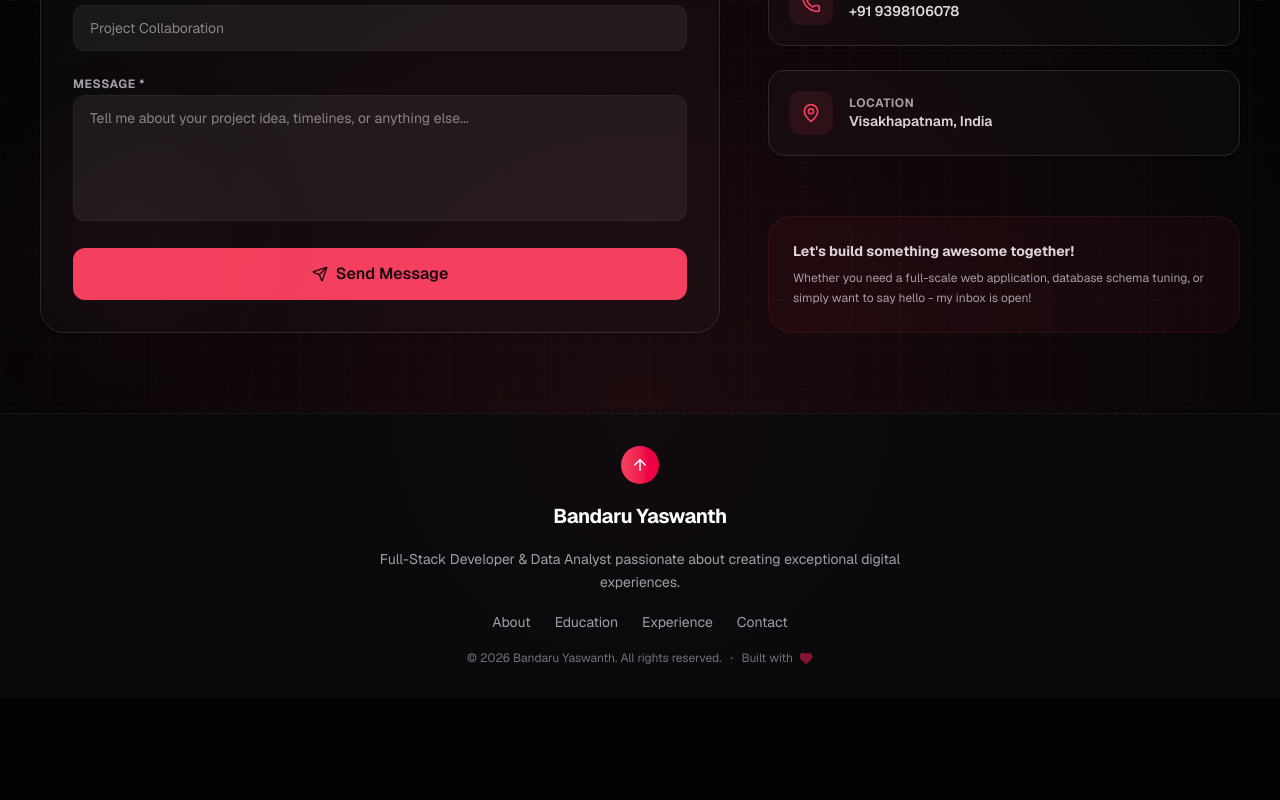
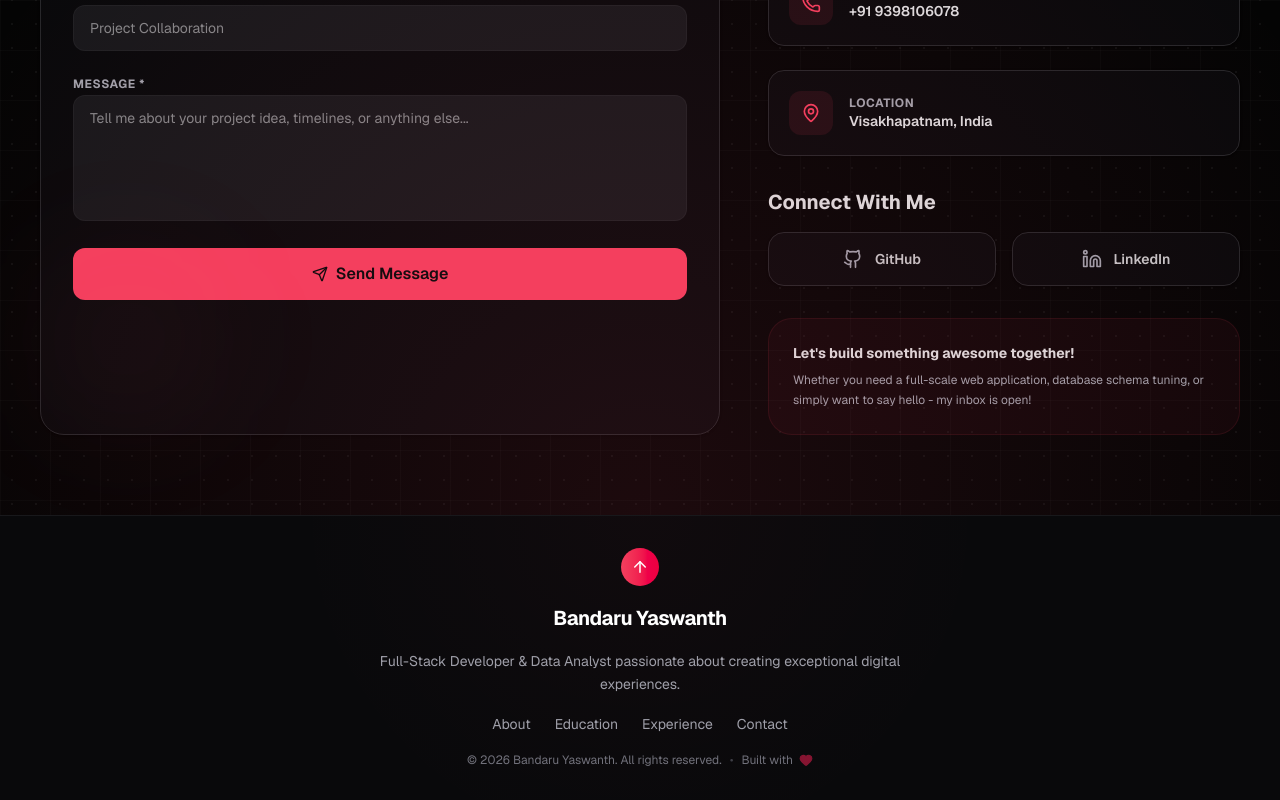
Before and after one commit to Gittyasn/PORTFOLIO, a Next.js app: page / in a window 1280 px wide. Shown: the part 8196-8996 px from the top of the page. Before the commit the page ends 8894 px from the top, so only its background shows below. Built offline with nearby package versions, Linux system fonts and the light colour scheme.

Commit message:
feat: add Connect With Me cards to the Contact section right column

```diff
--- a/src/components/sections/contact.tsx
+++ b/src/components/sections/contact.tsx
@@ -6,6 +6,7 @@ import { zodResolver } from "@hookform/resolvers/zod";
 import * as z from "zod";
 import { motion } from "framer-motion";
 import { Mail, Phone, MapPin, Send, CheckCircle2, AlertCircle } from "lucide-react";
+import { Github, Linkedin } from "@/components/icons";
 import confetti from "canvas-confetti";
 
 // Schema validation with Zod
@@ -304,6 +305,33 @@ export function Contact() {
               </div>
             </div>
 
+            {/* Connect With Me */}
+            <div className="space-y-4">
+              <h3 className="text-lg md:text-xl font-bold text-foreground/90">
+                Connect With Me
+              </h3>
+              <div className="grid grid-cols-2 gap-4">
+                <a
+                  href="https://github.com/Gittyasn"
+                  target="_blank"
+                  rel="noopener noreferrer"
+                  className="flex items-center justify-center gap-3 p-4 bg-card border border-border rounded-2xl shadow-sm hover:border-primary/45 transition-colors group"
+                >
+                  <Github className="w-5 h-5 text-zinc-400 group-hover:text-primary transition-colors" />
+                  <span className="font-semibold text-sm text-foreground/80 group-hover:text-foreground transition-colors">GitHub</span>
+                </a>
+                <a
+                  href="https://www.linkedin.com/in/yaswanth-bandaru-98912b"
+                  target="_blank"
+                  rel="noopener noreferrer"
+                  className="flex items-center justify-center gap-3 p-4 bg-card border border-border rounded-2xl shadow-sm hover:border-primary/45 transition-colors group"
+                >
+                  <Linkedin className="w-5 h-5 text-zinc-400 group-hover:text-primary transition-colors" />
+                  <span className="font-semibold text-sm text-foreground/80 group-hover:text-foreground transition-colors">LinkedIn</span>
+                </a>
+              </div>
+            </div>
+
             {/* Prompt footer info */}
             <div className="bg-primary/5 border border-primary/10 p-6 rounded-3xl space-y-2">
               <h4 className="font-bold text-sm text-foreground/90">Let's build something awesome together!</h4>
```
